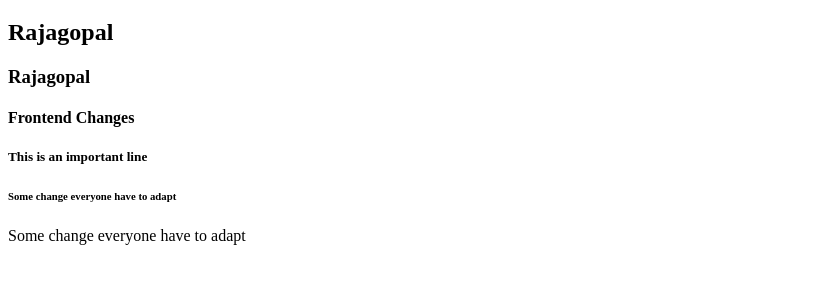
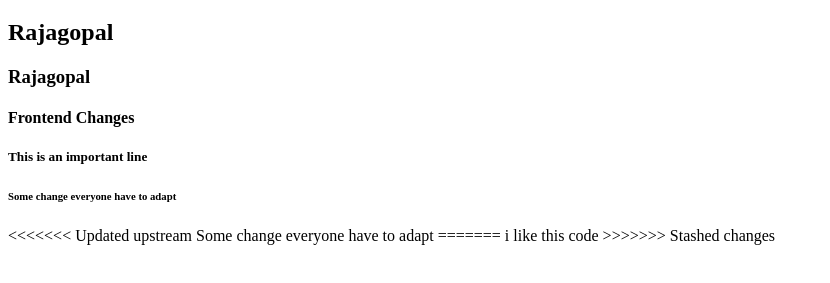
Before and after one commit to Gopal132001/samplerepo, a plain HTML site: page index.html in a window 1280 px wide. Shown: the part 61-344 px from the top of the page, without its empty margins (0-830 px from the left). Drawn offline with Linux system fonts and the light colour scheme.

Commit message:
feat : added all the files including the code

```diff
--- a/index.html
+++ b/index.html
@@ -12,6 +12,10 @@
     <h4>Frontend Changes</h4>
     <h5>This is an important line</h5>
     <h6>Some change everyone have to adapt</h6>
+<<<<<<< Updated upstream
     Some change everyone have to adapt
+=======
+    i like this code
+>>>>>>> Stashed changes
   </body>
 </html>
```
